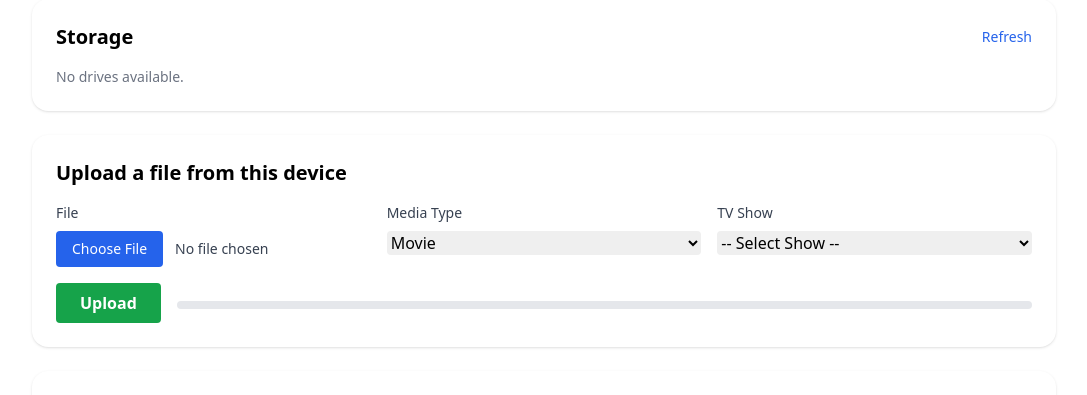
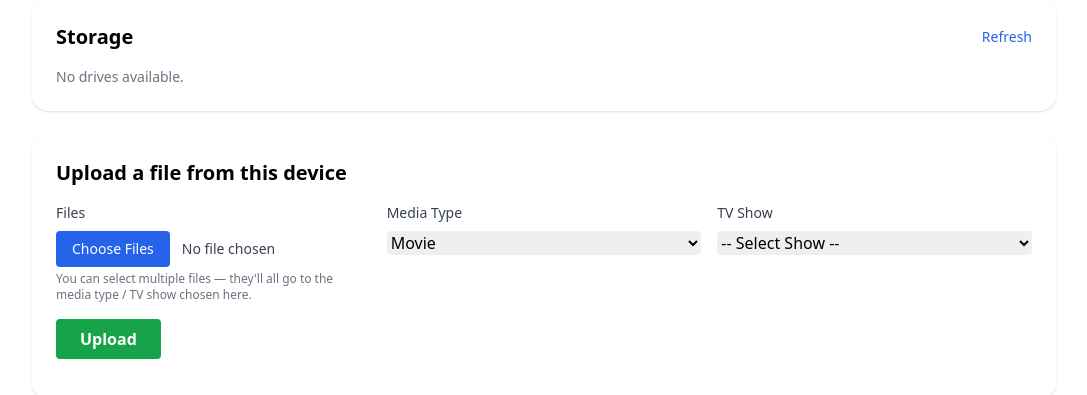
Before and after one commit to jirizoudun/pyLoad-jellyfin-mover, a Flask app: template templates/index.html in a window 1280 px wide. Shown: the part 182-577 px from the top of the page, without its empty margins (96-1183 px from the left). Run offline with Flask 3, Linux system fonts and the light colour scheme; the template is opened without the code that fills it, so the values that code supplies are empty; some libraries are stand-ins or nearby versions.

Commit message:
Support uploading multiple files at once
The device-upload panel now accepts a multi-file selection. All selected
files are uploaded to the single media type / TV show chosen in the panel
(no per-file destination selection). Files upload sequentially, each with
its own progress row, reusing the existing /upload endpoint and its
overwrite-conflict handling. A per-file conflict prompts to overwrite or
skip that file without aborting the rest of the queue.

Co-Authored-By: Claude Opus 4.8 <noreply@anthropic.com>
Claude-Session: https://claude.ai/code/session_0151onbn5HbXAykxyYpcrS42

```diff
--- a/templates/index.html
+++ b/templates/index.html
@@ -84,13 +84,18 @@
         <h2 class="text-xl font-bold mb-4">Upload a file from this device</h2>
         <div class="grid grid-cols-1 md:grid-cols-3 gap-4">
           <div>
-            <label class="block text-sm font-medium text-gray-700 mb-2">File</label>
+            <label class="block text-sm font-medium text-gray-700 mb-2">Files</label>
             <input
               type="file"
               id="upload-file"
+              multiple
               accept=".mp4,.mkv,.avi,.mov,.wmv,.srt,.sub"
               class="w-full text-sm text-gray-700 file:mr-3 file:py-2 file:px-4 file:rounded file:border-0 file:bg-blue-600 file:text-white hover:file:bg-blue-700"
             />
+            <p class="text-xs text-gray-500 mt-1">
+              You can select multiple files &mdash; they'll all go to the media
+              type / TV show chosen here.
+            </p>
           </div>
           <div>
             <label class="block text-sm font-medium text-gray-700 mb-2">Media Type</label>
@@ -118,20 +123,10 @@
           >
             Upload
           </button>
-          <div class="flex-1">
-            <div class="flex justify-between text-sm mb-1">
           <span id="upload-status" class="font-medium text-gray-600"></span>
-              <span id="upload-progress-text" class="text-gray-500"></span>
         </div>
-            <div class="w-full bg-gray-200 rounded-full h-2">
-              <div
-                id="upload-progress-bar"
-                class="bg-blue-600 h-2 rounded-full transition-all duration-300"
-                style="width: 0%"
-              ></div>
-            </div>
-          </div>
-        </div>
+        <!-- Per-file upload progress rows are rendered here -->
+        <div id="upload-progress-list" class="mt-4 space-y-3"></div>
       </div>
 
       <!-- Bulk Actions Panel -->
@@ -743,21 +738,124 @@
         updateSelectionCount();
       });
 
-      function setUploadProgress(percent, statusText, statusClass) {
-        const bar = document.getElementById("upload-progress-bar");
-        const text = document.getElementById("upload-progress-text");
-        const status = document.getElementById("upload-status");
+      // Build a progress row for a single file being uploaded. Returns an
+      // object with helpers to update that row's bar/status text.
+      function createUploadRow(fileName) {
+        const list = document.getElementById("upload-progress-list");
+        const row = document.createElement("div");
+        row.innerHTML = `
+          <div class="flex justify-between text-sm mb-1">
+            <span class="font-mono text-gray-700 break-all mr-4">${fileName}</span>
+            <span class="row-status font-medium text-gray-600 whitespace-nowrap"></span>
+          </div>
+          <div class="w-full bg-gray-200 rounded-full h-2">
+            <div class="row-bar bg-blue-600 h-2 rounded-full transition-all duration-300" style="width: 0%"></div>
+          </div>`;
+        list.appendChild(row);
+
+        const bar = row.querySelector(".row-bar");
+        const status = row.querySelector(".row-status");
+        return {
+          setProgress(percent, statusText, statusClass) {
             bar.style.width = `${percent}%`;
-        text.textContent = percent > 0 ? `${percent}%` : "";
             if (statusText !== undefined) status.textContent = statusText;
             if (statusClass !== undefined) status.className = statusClass;
+          },
+          setBarClass(cls) {
+            bar.className = cls;
+          },
+        };
       }
 
-      function uploadFile() {
+      // Upload a single file, reusing the /upload endpoint. Resolves with a
+      // result describing the outcome; handles the overwrite confirmation for
+      // destination conflicts. Never rejects so a bad file doesn't abort the
+      // rest of the queue.
+      function uploadSingleFile(file, mediaType, showName, row) {
+        return new Promise((resolve) => {
+          const doUpload = (overwrite) => {
+            const formData = new FormData();
+            formData.append("file", file);
+            formData.append("mediaType", mediaType);
+            if (showName) formData.append("showName", showName);
+            formData.append("overwrite", overwrite ? "true" : "false");
+
+            row.setBarClass(
+              "row-bar bg-blue-600 h-2 rounded-full transition-all duration-300"
+            );
+            row.setProgress(0, "Uploading...", "row-status font-medium text-blue-600 whitespace-nowrap");
+
+            const xhr = new XMLHttpRequest();
+            xhr.open("POST", "/upload");
+
+            xhr.upload.addEventListener("progress", (e) => {
+              if (e.lengthComputable) {
+                const percent = Math.round((e.loaded / e.total) * 100);
+                row.setProgress(
+                  percent,
+                  `Uploading... ${percent}%`,
+                  "row-status font-medium text-blue-600 whitespace-nowrap"
+                );
+              }
+            });
+
+            xhr.addEventListener("load", () => {
+              let resp = {};
+              try {
+                resp = JSON.parse(xhr.responseText);
+              } catch (err) {
+                resp = {};
+              }
+
+              if (xhr.status === 200 && resp.status === "ok") {
+                row.setBarClass(
+                  "row-bar bg-green-600 h-2 rounded-full transition-all duration-300"
+                );
+                row.setProgress(100, "Completed", "row-status font-medium text-green-600 whitespace-nowrap");
+                resolve({ ok: true });
+              } else if (xhr.status === 409 || resp.status === "conflict") {
+                if (
+                  confirm(
+                    `"${file.name}" already exists at the destination. Overwrite it?`
+                  )
+                ) {
+                  doUpload(true);
+                } else {
+                  row.setBarClass(
+                    "row-bar bg-yellow-500 h-2 rounded-full transition-all duration-300"
+                  );
+                  row.setProgress(0, "Skipped (exists)", "row-status font-medium text-yellow-600 whitespace-nowrap");
+                  resolve({ ok: false, skipped: true });
+                }
+              } else {
+                row.setBarClass(
+                  "row-bar bg-red-600 h-2 rounded-full transition-all duration-300"
+                );
+                row.setProgress(0, "Failed", "row-status font-medium text-red-600 whitespace-nowrap");
+                resolve({ ok: false, message: resp.message || "Unknown error" });
+              }
+            });
+
+            xhr.addEventListener("error", () => {
+              row.setBarClass(
+                "row-bar bg-red-600 h-2 rounded-full transition-all duration-300"
+              );
+              row.setProgress(0, "Failed", "row-status font-medium text-red-600 whitespace-nowrap");
+              resolve({ ok: false, message: "Network error" });
+            });
+
+            xhr.send(formData);
+          };
+
+          doUpload(false);
+        });
+      }
+
+      async function uploadFile() {
         const fileInput = document.getElementById("upload-file");
-        const file = fileInput.files[0];
-        if (!file) {
-          alert("Please choose a file to upload.");
+        const files = Array.from(fileInput.files);
+        if (files.length === 0) {
+          alert("Please choose one or more files to upload.");
           return;
         }
 
@@ -777,62 +875,35 @@
           }
         }
 
-        const doUpload = (overwrite) => {
-          const formData = new FormData();
-          formData.append("file", file);
-          formData.append("mediaType", mediaType);
-          if (showName) formData.append("showName", showName);
-          formData.append("overwrite", overwrite ? "true" : "false");
+        const btn = document.getElementById("upload-btn");
+        const overallStatus = document.getElementById("upload-status");
+        const list = document.getElementById("upload-progress-list");
+        list.innerHTML = "";
+        btn.disabled = true;
 
-          const btn = document.getElementById("upload-btn");
-          btn.disabled = true;
-          setUploadProgress(0, "Uploading...", "font-medium text-blue-600");
+        let completed = 0;
+        let uploaded = 0;
+        const total = files.length;
 
-          const xhr = new XMLHttpRequest();
-          xhr.open("POST", "/upload");
-
-          xhr.upload.addEventListener("progress", (e) => {
-            if (e.lengthComputable) {
-              const percent = Math.round((e.loaded / e.total) * 100);
-              setUploadProgress(percent, "Uploading...", "font-medium text-blue-600");
-            }
-          });
-
-          xhr.addEventListener("load", () => {
-            btn.disabled = false;
-            let resp = {};
-            try {
-              resp = JSON.parse(xhr.responseText);
-            } catch (err) {
-              resp = {};
+        for (const file of files) {
+          completed += 1;
+          overallStatus.textContent = `Uploading ${completed} of ${total}...`;
+          overallStatus.className = "font-medium text-blue-600";
+          const row = createUploadRow(file.name);
+          const result = await uploadSingleFile(file, mediaType, showName, row);
+          if (result.ok) uploaded += 1;
         }
 
-            if (xhr.status === 200 && resp.status === "ok") {
-              setUploadProgress(100, "Completed", "font-medium text-green-600");
+        btn.disabled = false;
+        overallStatus.textContent = `Uploaded ${uploaded} of ${total} file${total !== 1 ? "s" : ""}.`;
+        overallStatus.className =
+          uploaded === total ? "font-medium text-green-600" : "font-medium text-yellow-600";
+
+        if (uploaded > 0) {
           fileInput.value = "";
-              // Reload so the new file shows up in the destination-aware UI
-              setTimeout(() => location.reload(), 1000);
-            } else if (xhr.status === 409 || resp.status === "conflict") {
-              setUploadProgress(0, "File exists", "font-medium text-red-600");
-              if (confirm("A file with this name already exists at the destination. Overwrite it?")) {
-                doUpload(true);
+          // Reload so the new files show up in the destination-aware UI
+          setTimeout(() => location.reload(), 1500);
         }
-            } else {
-              setUploadProgress(0, "Failed", "font-medium text-red-600");
-              alert(`Upload error: ${resp.message || "Unknown error"}`);
-            }
-          });
-
-          xhr.addEventListener("error", () => {
-            btn.disabled = false;
-            setUploadProgress(0, "Failed", "font-medium text-red-600");
-            alert("Upload failed. Please try again.");
-          });
-
-          xhr.send(formData);
-        };
-
-        doUpload(false);
       }
 
       function moveFile(file) {
```
Lines whose indentation alone changed are shown as unchanged.
